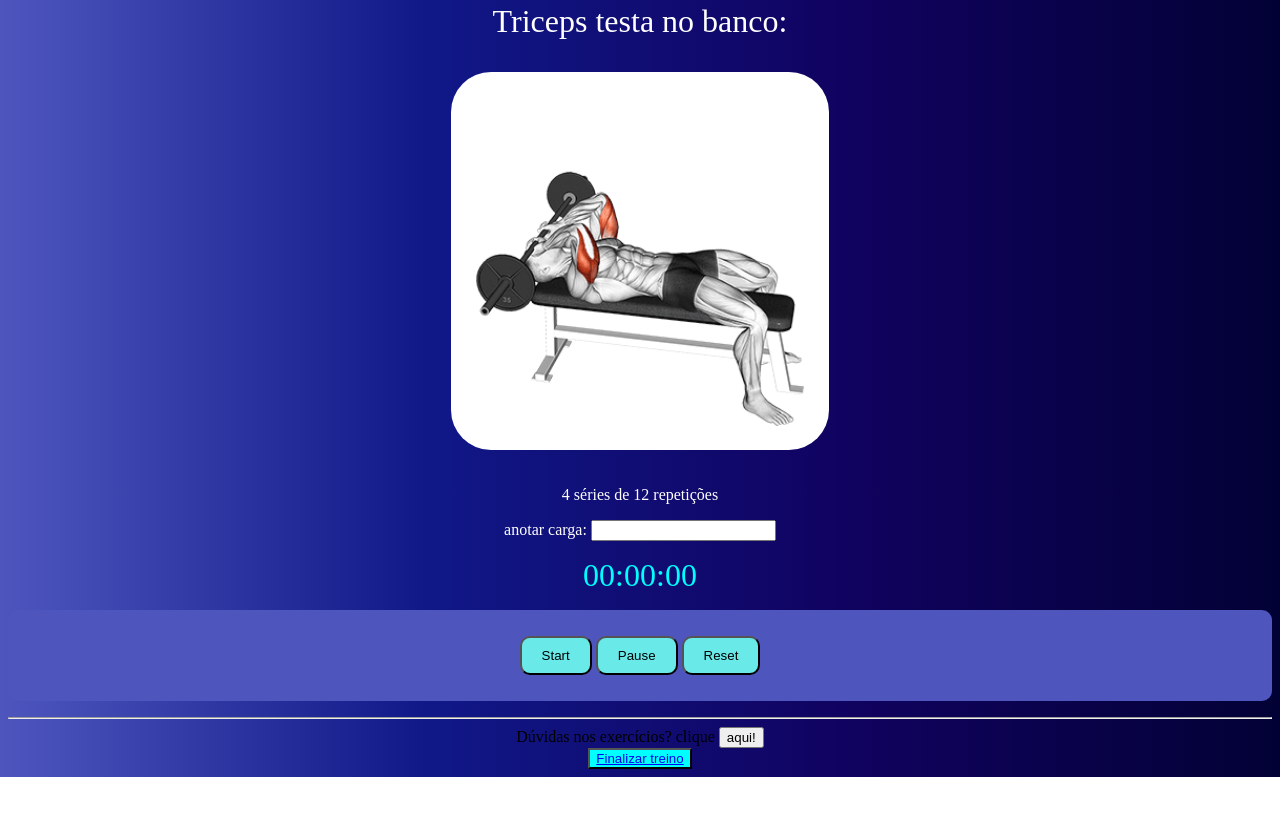
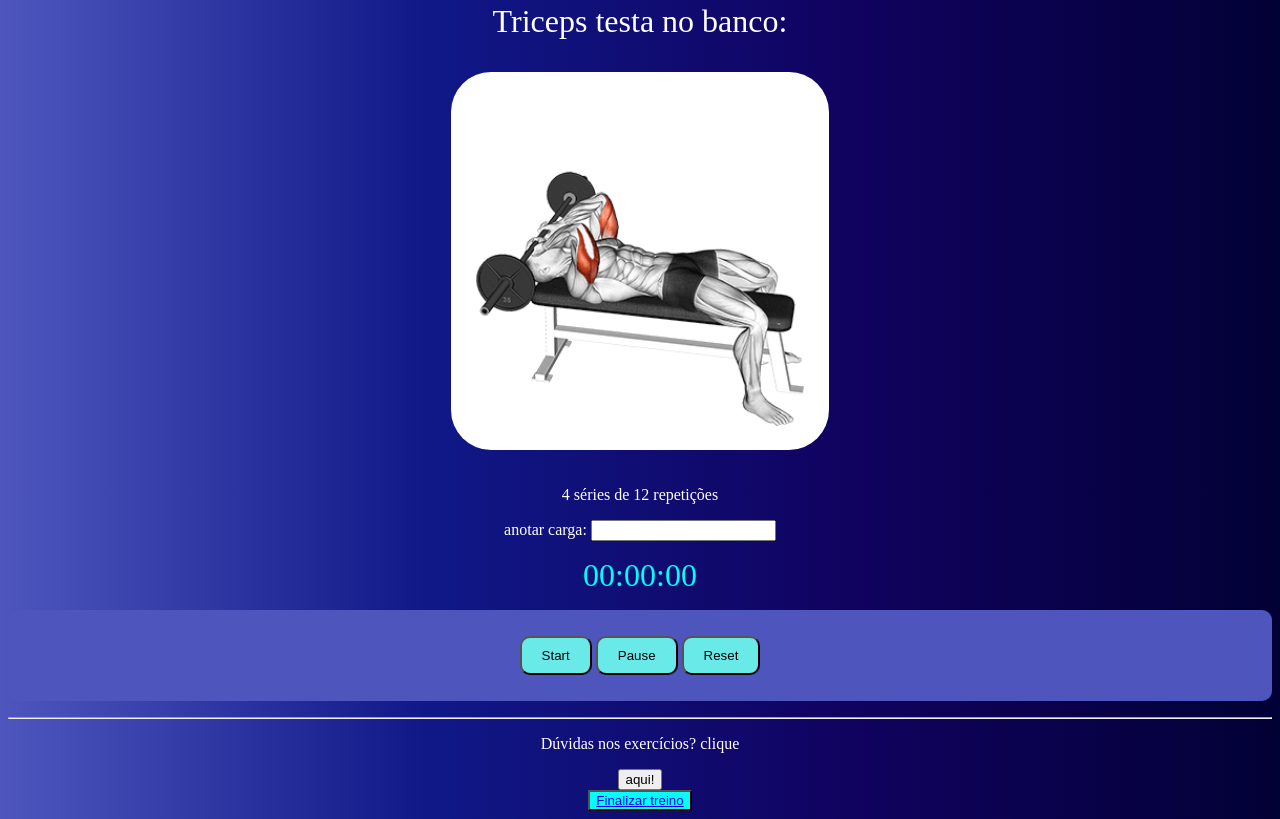
Before and after one commit to LucasPulgaci032/LucasPulgaci032.github.io, a plain HTML site: page paginatreino3.html in a window 1280 px wide. Shown: the part 3575-4394 px from the top of the page. Before the commit the page ends 4352 px from the top, so only its background shows below. Drawn offline with Linux system fonts and the light colour scheme.

Commit message:
Update paginatreino3.html

```diff
--- a/paginatreino3.html
+++ b/paginatreino3.html
@@ -177,7 +177,7 @@
         </div>
        </div>
        <hr>
-       Dúvidas nos exercícios? clique <button onclick="mostraeAlerta()">aqui!</button>
+       <p class="rep">Dúvidas nos exercícios? clique </p> <button onclick="mostraeAlerta()">aqui!</button>
        <br>
 
   <button class="fintren"><a href="paginaentrar.html">Finalizar treino</a></button>
```
